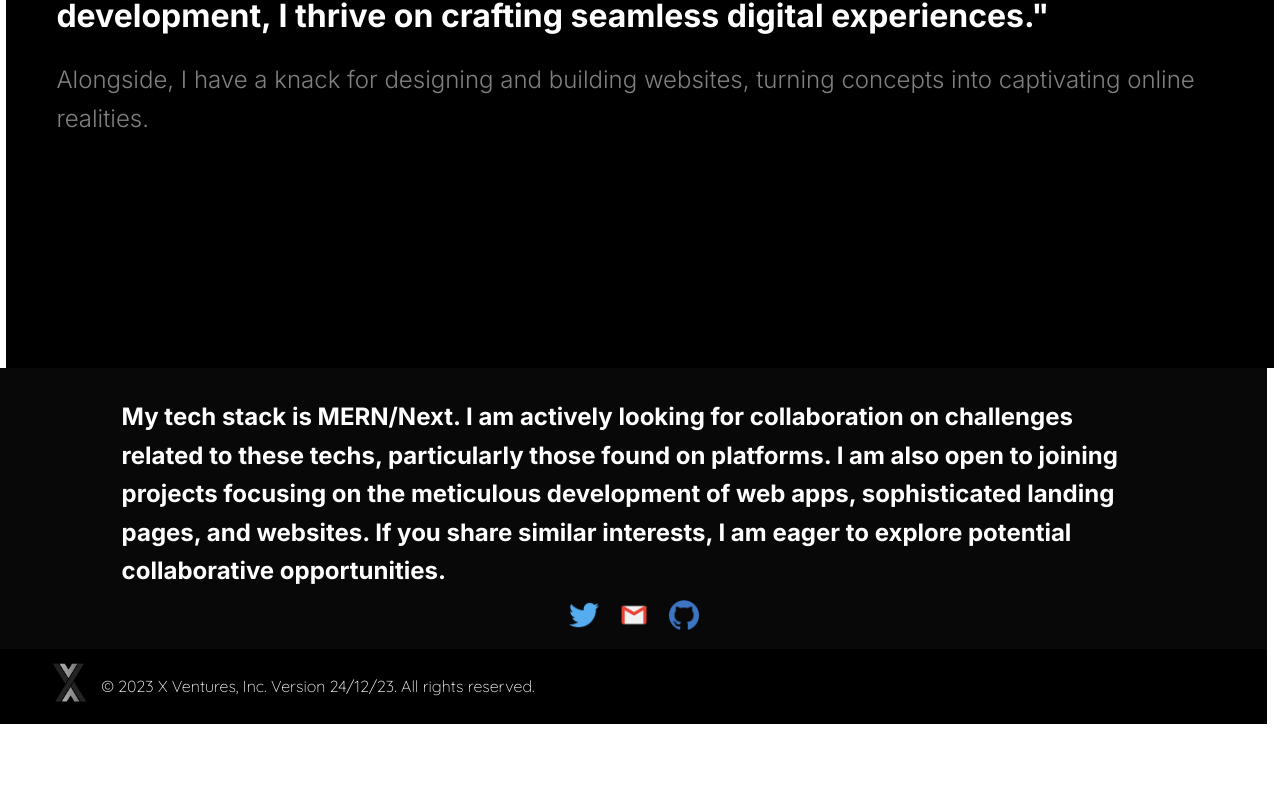
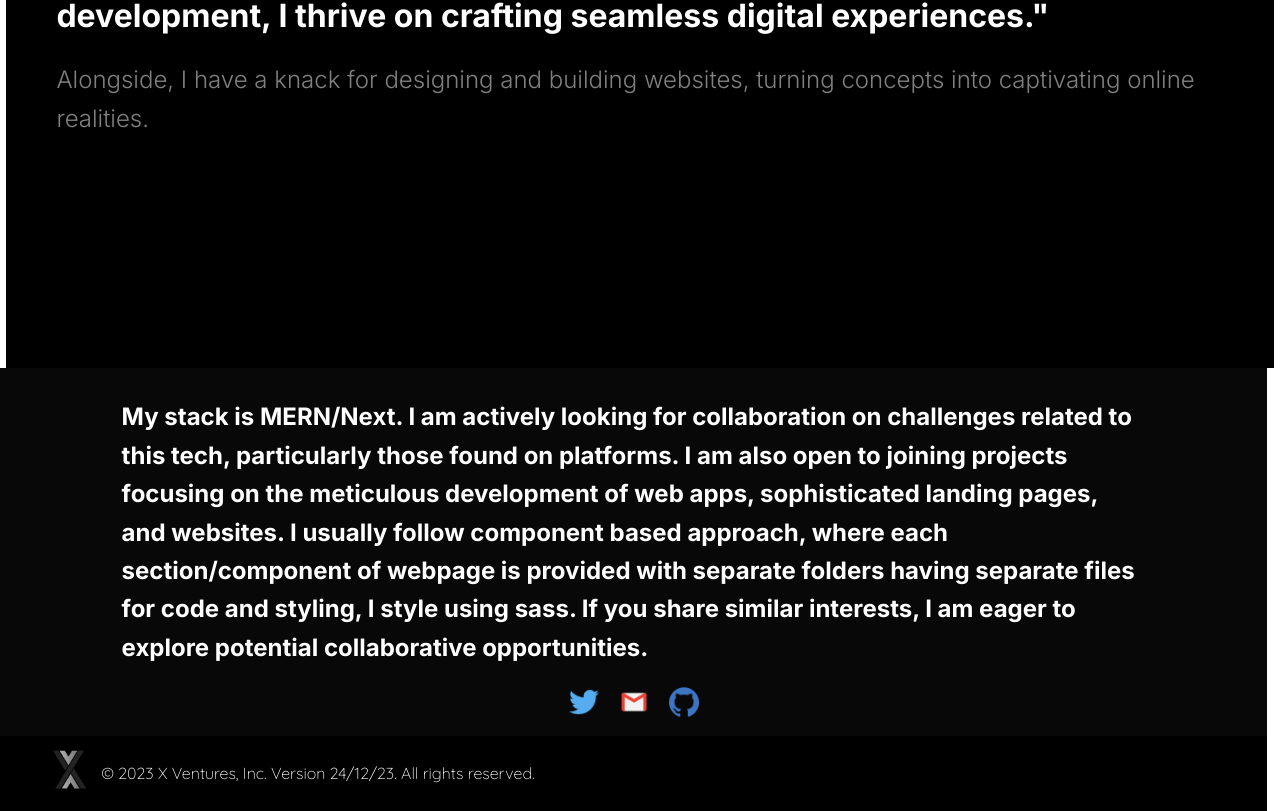
Before and after one commit to Ali-Umair-Khan/profile, a Next.js app: page / in a window 1280 px wide. Shown: the part 4193-5004 px from the top of the page. Before the commit the page ends 4917 px from the top, so only its background shows below. Built offline with nearby package versions, Linux system fonts and the light colour scheme; a web font is replaced by a local one.

Commit message:
changes in text

```diff
--- a/src/app/components/contact/contact.jsx
+++ b/src/app/components/contact/contact.jsx
@@ -21,9 +21,10 @@ const Contact = () => {
     return(
         <section className='contact'>
             <h1 className='contact__h1'>
-            My tech stack is MERN/Next. I am actively looking for collaboration on challenges related to these techs, particularly those found on platforms.
+            My stack is MERN/Next. I am actively looking for collaboration on challenges related to this tech, particularly those found on platforms.
             I am also open to joining projects focusing on the meticulous development of web apps, sophisticated landing pages, and websites.
-            If you share similar interests, I am eager to explore potential collaborative opportunities.
+            I usually follow component based approach, where each section/component of webpage is provided with separate folders having separate files for
+            code and styling, I style using sass. If you share similar interests, I am eager to explore potential collaborative opportunities.
             </h1>
             <ul className='contact__socials'>
                 <a href={X__link} target="_blank" rel="noopener noreferrer"><img src='/banner/twitter4.png' alt='twitter'/></a>
--- a/src/app/components/contact/contact.scss
+++ b/src/app/components/contact/contact.scss
@@ -4,7 +4,7 @@
     display:flex;
     flex-direction: column;
     place-items:center;
-    gap:1rem;
+    gap:2rem;
     color: white;
     background-color:rgb(8, 8, 8);
     padding:1.5rem 1.5rem;
```
